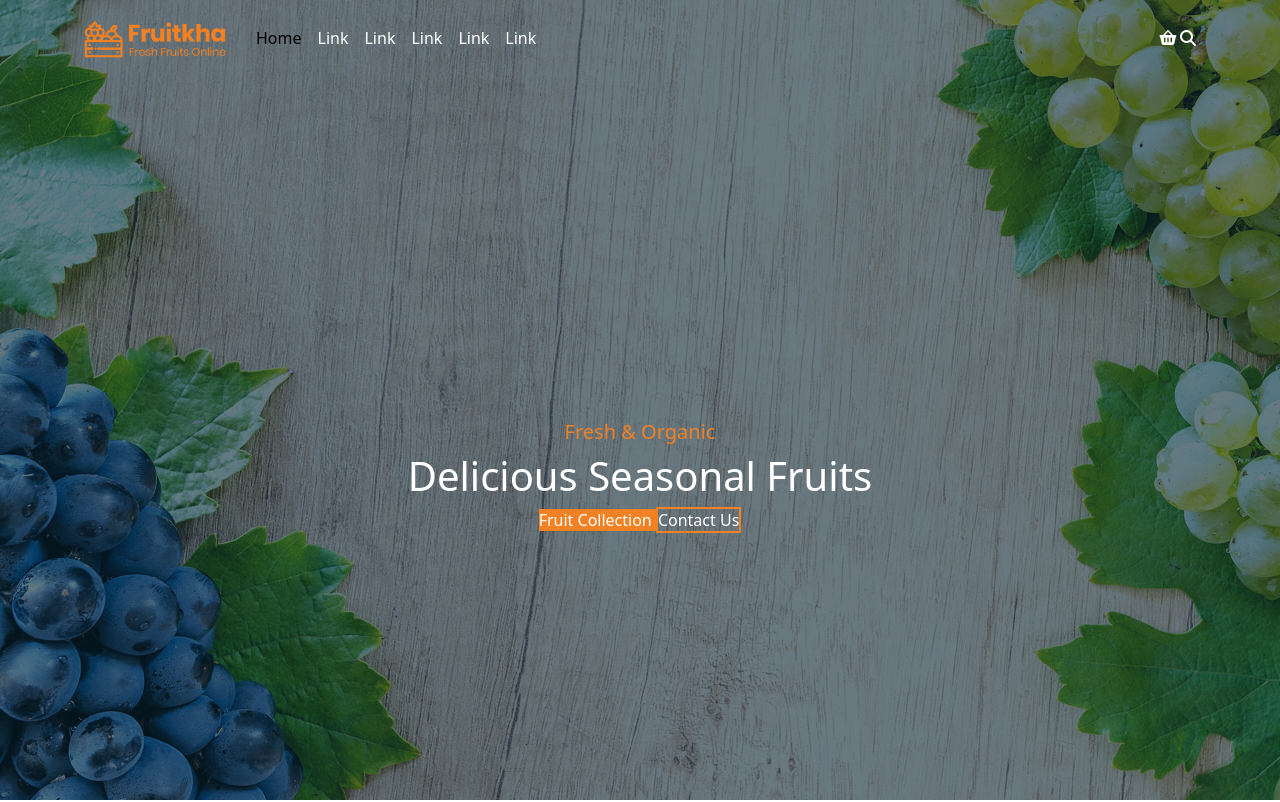
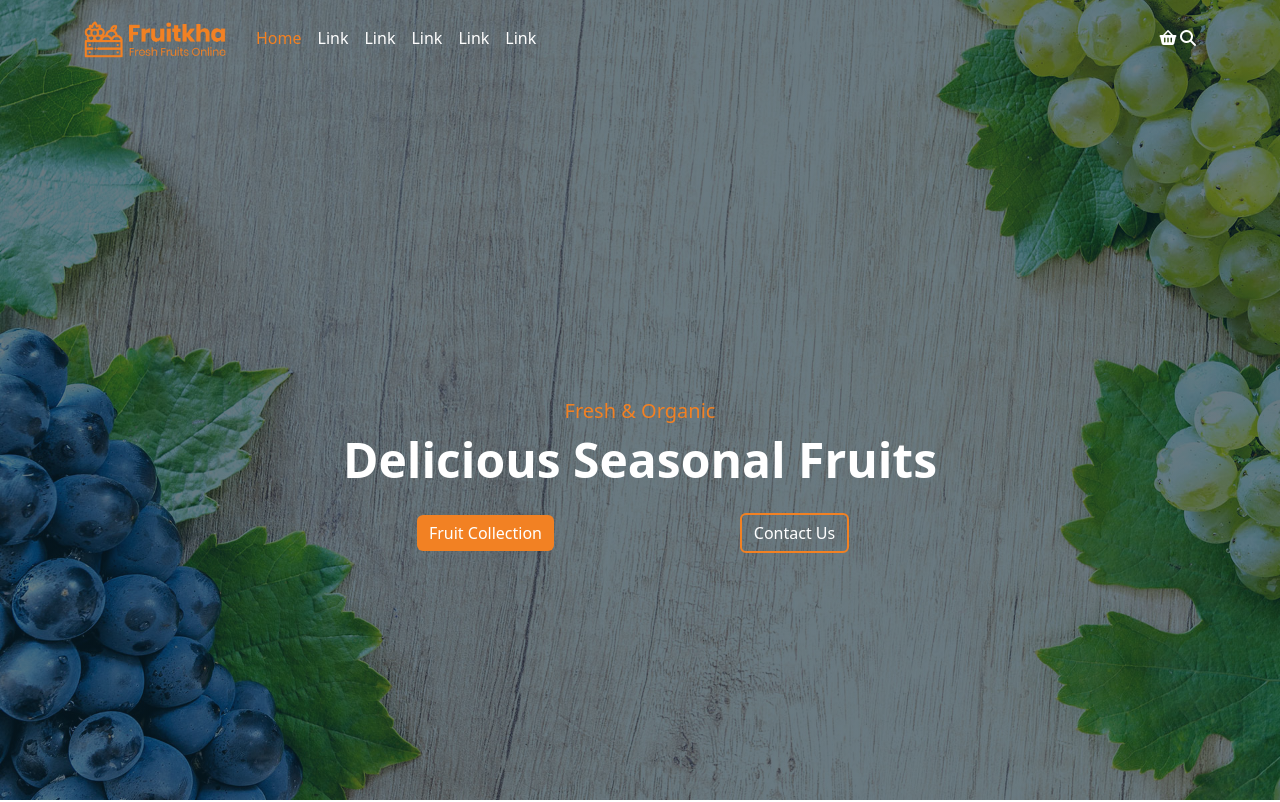
Before and after one commit to sadigzadeamina07/fruitkha-template, a plain HTML site: page index.html in a window 1280 px wide. Shown: the top 802 px of the page. Drawn offline with nearby package versions, Linux system fonts and the light colour scheme.

Commit message:
https://github.com/sadigzadeamina07/fruitkha-template.git

```diff
--- a/css/index.css
+++ b/css/index.css
@@ -4,8 +4,6 @@
 
 }
 .txt-orange{color:var(--narinci);}
-.bgorange{background-color: var(--narinci);}
-.borderorange{border:2px solid var(--narinci);}
 header{background:  linear-gradient(rgba(7, 33, 46, 0.6), rgba(7, 33, 46, 0.6)),  url('../img/hero-bg.jpg') center/cover;}
 .icon{border:2px dotted var(--narinci);
 width:65px;
@@ -16,13 +14,38 @@ height:65px;
         border-radius: 40px;
         color:var(--narinci);
     }
-
+    header .card-title {
+        font-size: 3rem;
+        font-weight: 700;
+      }
     .navbar-brand img {
         width: 150px;
         height: 50px;
-        object-fit: contain; /* şəkil pozulmasın deyə */
+        object-fit: contain;
       }
- .nav-item  a:hover{color: var(--narinci) !important;;}
+      .buton1 {
+        background-color: var(--narinci)!important;
+        border: none !important;
+        color: #fff !important;
+      }
+      .buton1:hover {
+        background-color: var(--tundmavi) !important;
+        color: var(--narinci) !important;
+
+      }
+
+      .buton2{
+        border: 2px solid var(--narinci)!important;
+        background: transparent!important;
+        color: #fff!important;
+      }
+      .buton2:hover {
+        background-color: var(--narinci)!important;
+        color: #fff!important ;
+      }
+
+
+ .nav-item  a:hover,.nav-item .active{color: var(--narinci) !important;}
 @media only screen and (min-width: 768px) {
 
 }
--- a/index.html
+++ b/index.html
@@ -48,15 +48,21 @@
         </div>
       </nav>
       <div class="container h-100 d-flex justify-content-center align-items-center">
-        <div class="card  text-center bg-transparent border-0 ">
-          <div class="card-body text-white ">
+        <div class="card text-center bg-transparent border-0">
+          <div class="card-body ">
 
-            <h5 class="card-text txt-orange">Fresh & Organic</h5>
-            <h1 class="card-title "> Delicious Seasonal Fruits</h1>
-            <a href="#" class=" bgorange text-decoration-none text-white">Fruit Collection </a>
-            <a href="#" class="bg-transparent text-decoration-none text-white borderorange">Contact Us</a>
+            <h5 class="card-text txt-orange w-100">Fresh & Organic</h5>
+            <h1 class="card-title text-white w-100">Delicious Seasonal Fruits</h1>
+            <div class="row  d-flex justify-content-center align-items-center mt-4">
+              <div class="col-lg-6 col-12 mb-3 text-center mb-lg-0">
+                <a href="#" class="btn buton1 ">Fruit Collection</a>
+              </div>
+              <div class="col-lg-6 col-12 text-center">
+                <a href="#" class="btn buton2  ">Contact Us</a>
+              </div>
+            </div>
+
           </div>
-
         </div>
       </div>
 
```
